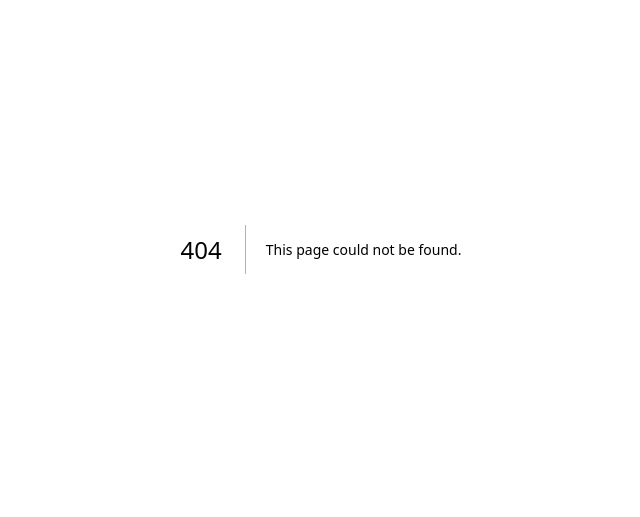
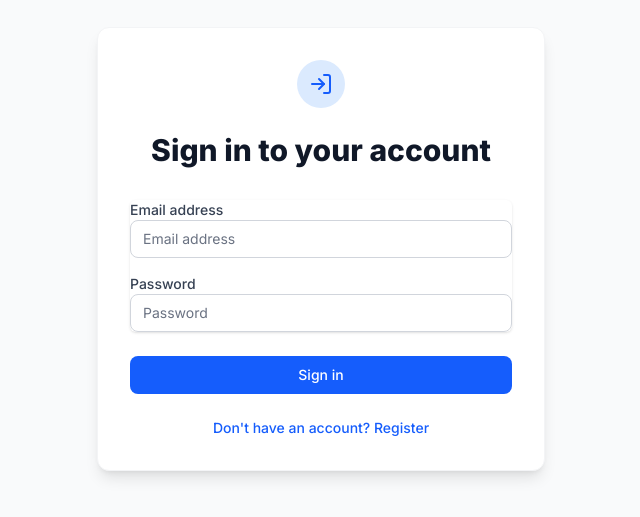
Before and after one commit to Biswajitbala88/room-rent-manager-python, a Next.js app in the folder frontend/: page /login in a window 1280 px wide. Before the commit this address had no page. Shown: the part 151-668 px from the top of the page, without its empty margins (319-959 px from the left). Built offline with nearby package versions, Linux system fonts and the light colour scheme.

Commit message:
feat: implement frontend auth pages and context (Phase 7)

```diff
--- /dev/null
+++ b/frontend/src/app/(auth)/login/page.tsx
@@ -0,0 +1,94 @@
+'use client';
+import { useState } from 'react';
+import { useAuth } from '@/hooks/useAuth';
+import { api } from '@/lib/api';
+import toast from 'react-hot-toast';
+import Link from 'next/link';
+import { LogIn } from 'lucide-react';
+
+export default function LoginPage() {
+  const [email, setEmail] = useState('');
+  const [password, setPassword] = useState('');
+  const { login } = useAuth();
+  const [isLoading, setIsLoading] = useState(false);
+
+  const handleSubmit = async (e: React.FormEvent) => {
+    e.preventDefault();
+    setIsLoading(true);
+    try {
+      const formData = new URLSearchParams();
+      formData.append('username', email);
+      formData.append('password', password);
+
+      const { data } = await api.post('/auth/login', formData, {
+        headers: {
+          'Content-Type': 'application/x-www-form-urlencoded'
+        }
+      });
+
+      await login(`Bearer ${data.access_token}`);
+      toast.success('Successfully logged in!');
+    } catch (error: any) {
+      toast.error(error.response?.data?.detail || 'Failed to login');
+    } finally {
+      setIsLoading(false);
+    }
+  };
+
+  return (
+    <div className="min-h-screen flex items-center justify-center bg-gray-50 py-12 px-4 sm:px-6 lg:px-8">
+      <div className="max-w-md w-full space-y-8 bg-white p-8 rounded-xl shadow-lg border border-gray-100">
+        <div>
+          <div className="mx-auto h-12 w-12 bg-blue-100 rounded-full flex items-center justify-center">
+            <LogIn className="h-6 w-6 text-blue-600" />
+          </div>
+          <h2 className="mt-6 text-center text-3xl font-extrabold text-gray-900">
+            Sign in to your account
+          </h2>
+        </div>
+        <form className="mt-8 space-y-6" onSubmit={handleSubmit}>
+          <div className="rounded-md shadow-sm space-y-4">
+            <div>
+              <label className="block text-sm font-medium text-gray-700">Email address</label>
+              <input
+                type="email"
+                required
+                className="appearance-none rounded-lg relative block w-full px-3 py-2 border border-gray-300 placeholder-gray-500 text-gray-900 focus:outline-none focus:ring-blue-500 focus:border-blue-500 focus:z-10 sm:text-sm"
+                placeholder="Email address"
+                value={email}
+                onChange={(e) => setEmail(e.target.value)}
+              />
+            </div>
+            <div>
+              <label className="block text-sm font-medium text-gray-700">Password</label>
+              <input
+                type="password"
+                required
+                className="appearance-none rounded-lg relative block w-full px-3 py-2 border border-gray-300 placeholder-gray-500 text-gray-900 focus:outline-none focus:ring-blue-500 focus:border-blue-500 focus:z-10 sm:text-sm"
+                placeholder="Password"
+                value={password}
+                onChange={(e) => setPassword(e.target.value)}
+              />
+            </div>
+          </div>
+
+          <div>
+            <button
+              type="submit"
+              disabled={isLoading}
+              className="group relative w-full flex justify-center py-2 px-4 border border-transparent text-sm font-medium rounded-lg text-white bg-blue-600 hover:bg-blue-700 focus:outline-none focus:ring-2 focus:ring-offset-2 focus:ring-blue-500 disabled:bg-blue-400 transition-colors"
+            >
+              {isLoading ? 'Signing in...' : 'Sign in'}
+            </button>
+          </div>
+
+          <div className="text-sm text-center">
+            <Link href="/register" className="font-medium text-blue-600 hover:text-blue-500">
+              Don't have an account? Register
+            </Link>
+          </div>
+        </form>
+      </div>
+    </div>
+  );
+}
--- /dev/null
+++ b/frontend/src/app/(auth)/register/page.tsx
@@ -0,0 +1,102 @@
+'use client';
+import { useState } from 'react';
+import { useRouter } from 'next/navigation';
+import { api } from '@/lib/api';
+import toast from 'react-hot-toast';
+import Link from 'next/link';
+import { LogIn } from 'lucide-react';
+
+export default function RegisterPage() {
+  const [name, setName] = useState('');
+  const [email, setEmail] = useState('');
+  const [password, setPassword] = useState('');
+  const router = useRouter();
+  const [isLoading, setIsLoading] = useState(false);
+
+  const handleSubmit = async (e: React.FormEvent) => {
+    e.preventDefault();
+    setIsLoading(true);
+    try {
+      await api.post('/auth/register', {
+        name,
+        email,
+        password
+      });
+
+      toast.success('Registration successful! Please login.');
+      router.push('/login');
+    } catch (error: any) {
+      toast.error(error.response?.data?.detail || 'Failed to register');
+    } finally {
+      setIsLoading(false);
+    }
+  };
+
+  return (
+    <div className="min-h-screen flex items-center justify-center bg-gray-50 py-12 px-4 sm:px-6 lg:px-8">
+      <div className="max-w-md w-full space-y-8 bg-white p-8 rounded-xl shadow-lg border border-gray-100">
+        <div>
+          <div className="mx-auto h-12 w-12 bg-blue-100 rounded-full flex items-center justify-center">
+            <LogIn className="h-6 w-6 text-blue-600" />
+          </div>
+          <h2 className="mt-6 text-center text-3xl font-extrabold text-gray-900">
+            Create an account
+          </h2>
+        </div>
+        <form className="mt-8 space-y-6" onSubmit={handleSubmit}>
+          <div className="rounded-md shadow-sm space-y-4">
+            <div>
+              <label className="block text-sm font-medium text-gray-700">Full Name</label>
+              <input
+                type="text"
+                required
+                className="appearance-none rounded-lg relative block w-full px-3 py-2 border border-gray-300 placeholder-gray-500 text-gray-900 focus:outline-none focus:ring-blue-500 focus:border-blue-500 focus:z-10 sm:text-sm"
+                placeholder="Full Name"
+                value={name}
+                onChange={(e) => setName(e.target.value)}
+              />
+            </div>
+            <div>
+              <label className="block text-sm font-medium text-gray-700">Email address</label>
+              <input
+                type="email"
+                required
+                className="appearance-none rounded-lg relative block w-full px-3 py-2 border border-gray-300 placeholder-gray-500 text-gray-900 focus:outline-none focus:ring-blue-500 focus:border-blue-500 focus:z-10 sm:text-sm"
+                placeholder="Email address"
+                value={email}
+                onChange={(e) => setEmail(e.target.value)}
+              />
+            </div>
+            <div>
+              <label className="block text-sm font-medium text-gray-700">Password</label>
+              <input
+                type="password"
+                required
+                className="appearance-none rounded-lg relative block w-full px-3 py-2 border border-gray-300 placeholder-gray-500 text-gray-900 focus:outline-none focus:ring-blue-500 focus:border-blue-500 focus:z-10 sm:text-sm"
+                placeholder="Password"
+                value={password}
+                onChange={(e) => setPassword(e.target.value)}
+              />
+            </div>
+          </div>
+
+          <div>
+            <button
+              type="submit"
+              disabled={isLoading}
+              className="group relative w-full flex justify-center py-2 px-4 border border-transparent text-sm font-medium rounded-lg text-white bg-blue-600 hover:bg-blue-700 focus:outline-none focus:ring-2 focus:ring-offset-2 focus:ring-blue-500 disabled:bg-blue-400 transition-colors"
+            >
+              {isLoading ? 'Creating...' : 'Register'}
+            </button>
+          </div>
+
+          <div className="text-sm text-center">
+            <Link href="/login" className="font-medium text-blue-600 hover:text-blue-500">
+              Already have an account? Sign in
+            </Link>
+          </div>
+        </form>
+      </div>
+    </div>
+  );
+}
--- a/frontend/src/app/layout.tsx
+++ b/frontend/src/app/layout.tsx
@@ -1,20 +1,14 @@
 import type { Metadata } from "next";
-import { Geist, Geist_Mono } from "next/font/google";
+import { Inter } from "next/font/google";
 import "./globals.css";
+import { AuthProvider } from "@/hooks/useAuth";
+import { Toaster } from "react-hot-toast";
 
-const geistSans = Geist({
-  variable: "--font-geist-sans",
-  subsets: ["latin"],
-});
-
-const geistMono = Geist_Mono({
-  variable: "--font-geist-mono",
-  subsets: ["latin"],
-});
+const inter = Inter({ subsets: ["latin"] });
 
 export const metadata: Metadata = {
-  title: "Create Next App",
-  description: "Generated by create next app",
+  title: "Room Rent Manager",
+  description: "Manage tenants, invoices, and electricity easily.",
 };
 
 export default function RootLayout({
@@ -23,11 +17,13 @@ export default function RootLayout({
   children: React.ReactNode;
 }>) {
   return (
-    <html
-      lang="en"
-      className={`${geistSans.variable} ${geistMono.variable} h-full antialiased`}
-    >
-      <body className="min-h-full flex flex-col">{children}</body>
+    <html lang="en">
+      <body className={`${inter.className} bg-gray-50 text-gray-900`}>
+        <AuthProvider>
+          {children}
+        </AuthProvider>
+        <Toaster position="top-right" />
+      </body>
     </html>
   );
 }
--- /dev/null
+++ b/frontend/src/hooks/useAuth.tsx
@@ -0,0 +1,76 @@
+'use client';
+import { createContext, useContext, useEffect, useState, ReactNode } from 'react';
+import { useRouter, usePathname } from 'next/navigation';
+import { api } from '@/lib/api';
+import Cookies from 'js-cookie';
+
+interface User {
+  id: number;
+  name: string;
+  email: string;
+  user_type: string;
+}
+
+interface AuthContextType {
+  user: User | null;
+  loading: boolean;
+  login: (token: string) => Promise<void>;
+  logout: () => void;
+  fetchUser: () => Promise<void>;
+}
+
+const AuthContext = createContext<AuthContextType>({} as AuthContextType);
+
+export function AuthProvider({ children }: { children: ReactNode }) {
+  const [user, setUser] = useState<User | null>(null);
+  const [loading, setLoading] = useState(true);
+  const router = useRouter();
+  const pathname = usePathname();
+
+  const fetchUser = async () => {
+    try {
+      const { data } = await api.get('/auth/me');
+      setUser(data);
+    } catch (error) {
+      setUser(null);
+      Cookies.remove('access_token');
+      if (pathname !== '/login' && pathname !== '/register') {
+        router.push('/login');
+      }
+    } finally {
+      setLoading(false);
+    }
+  };
+
+  useEffect(() => {
+    const token = Cookies.get('access_token');
+    if (token) {
+      fetchUser();
+    } else {
+      setLoading(false);
+      if (pathname !== '/login' && pathname !== '/register') {
+        router.push('/login');
+      }
+    }
+  }, [pathname]);
+
+  const login = async (token: string) => {
+    Cookies.set('access_token', token, { expires: 1 });
+    await fetchUser();
+    router.push('/dashboard');
+  };
+
+  const logout = () => {
+    Cookies.remove('access_token');
+    setUser(null);
+    router.push('/login');
+  };
+
+  return (
+    <AuthContext.Provider value={{ user, loading, login, logout, fetchUser }}>
+      {children}
+    </AuthContext.Provider>
+  );
+}
+
+export const useAuth = () => useContext(AuthContext);
```
